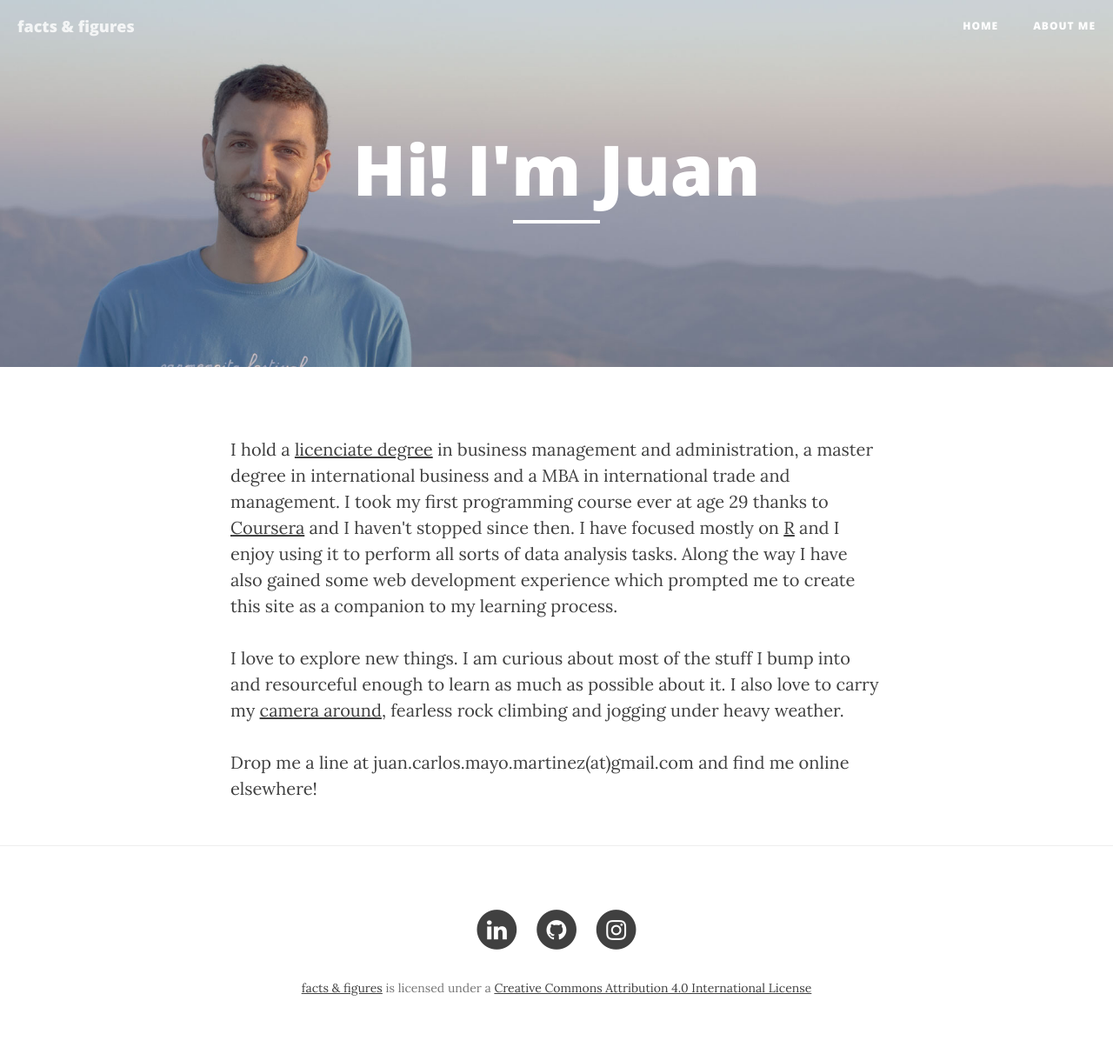
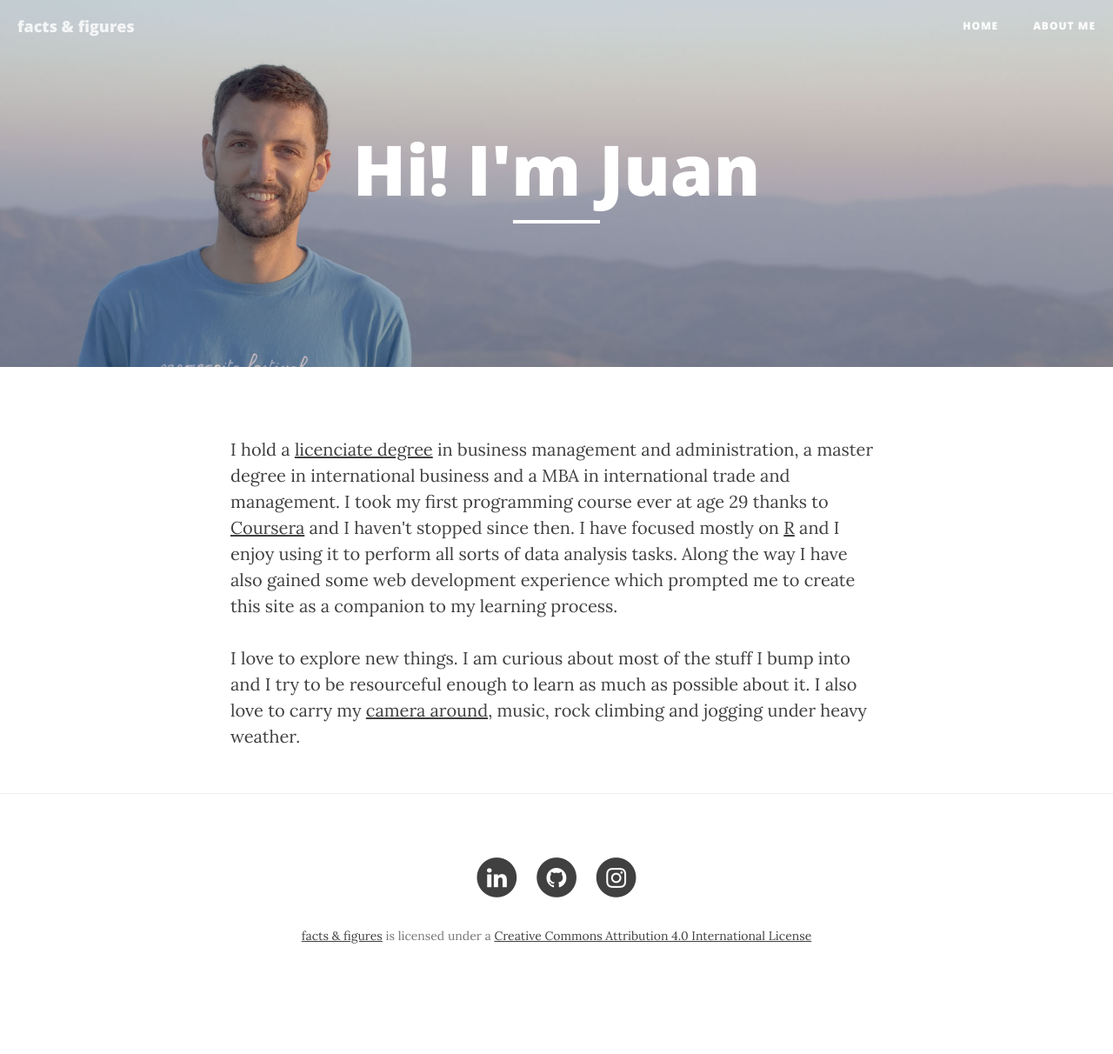
Before and after one commit to jcarlosmayo/jcarlosmayo.github.io, a Jekyll site: the page built from about.html, in a window 1280 px wide. Shown: the whole page at 87% size. Built offline with Jekyll 4.4.1, drawn with Linux system fonts in a browser that asks for light colours; nearby versions of some CDN libraries; after the commit the page ends 1152 px from its top, so only the background shows below that.

Commit message:
Updated profile

```diff
--- a/about.html
+++ b/about.html
@@ -7,6 +7,4 @@ header-img: "img/about-bg.jpg"
 
 <p>I hold a <a target="_blank" href="https://en.wikipedia.org/wiki/Licentiate#Spain">licenciate degree</a> in business management and administration, a master degree in international business and a MBA in international trade and management. I took my first programming course ever at age 29 thanks to <a target="_blank" href="https://www.coursera.org/course/programming1">Coursera</a> and I haven't stopped since then. I have focused mostly on <a target="_blank" href="http://www.r-project.org/">R</a> and I enjoy using it to perform all sorts of data analysis tasks. Along the way I have also gained some web development experience which prompted me to create this site as a companion to my learning process.</p>
 
-<p>I love to explore new things. I am curious about most of the stuff I bump into and resourceful enough to learn as much as possible about it. I also love to carry my <a target="_blank" href="http://www.juancarlosmayo.com/">camera around</a>, fearless rock climbing and jogging under heavy weather.</p>
-
-<p>Drop me a line at juan.carlos.mayo.martinez(at)gmail.com and find me online elsewhere!</p>
+<p>I love to explore new things. I am curious about most of the stuff I bump into and I try to be resourceful enough to learn as much as possible about it. I also love to carry my <a target="_blank" href="https://www.instagram.com/jcarlosmayo/">camera around</a>, music, rock climbing and jogging under heavy weather.</p>
```
